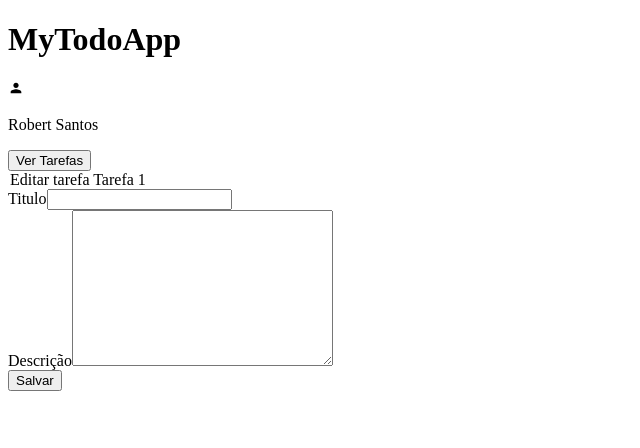
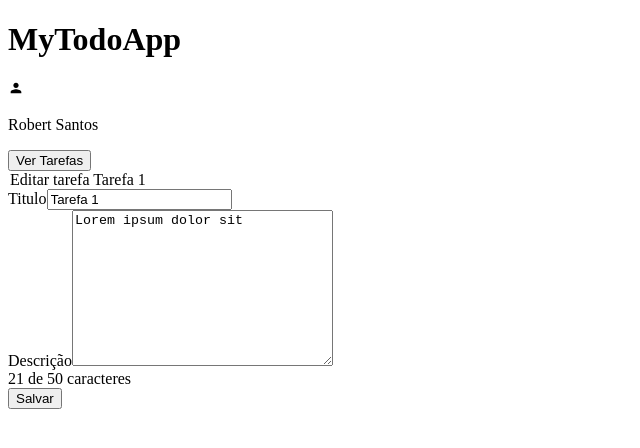
Before and after one commit to robertsantosti/mytodoapp, a React (Vite) app: page /todo/1 in a window 1280 px wide. Shown: the top 448 px of the page, without its empty margins (0-640 px from the left). Built offline with nearby package versions, Linux system fonts and the light colour scheme.

Commit message:
Contador de caracteres do texto

```diff
--- a/src/components/form/FormComponent.jsx
+++ b/src/components/form/FormComponent.jsx
@@ -4,12 +4,12 @@ import PropTypes from "prop-types";
 import { useEffect } from "react";
 
 export const FormComponent = ({ todo }) => {
-  console.log(todo);
   const {
     register,
     handleSubmit,
     setValue,
-    formState: {errors}
+    watch,
+    formState: { errors }
   } = useForm();
 
   const onSubmit = (data) => {
@@ -22,7 +22,7 @@ export const FormComponent = ({ todo }) => {
       setValue('title', todo.title);
       setValue('description', todo.description);
     }
-  }, []);
+  }, [todo]);
 
   return (
     <form className="FormTodo" onSubmit={handleSubmit(onSubmit)}>
@@ -58,6 +58,11 @@ export const FormComponent = ({ todo }) => {
                 message: 'Esse campo possui no maximo 50 caracteres'
               }
             })}></textarea>
+
+            <div className="CounterContainer">
+              { watch('description')?.length || 0 } de 50 caracteres
+            </div>
+
             { errors.description &&
               <p>{errors.description.message}</p>
             }
```
